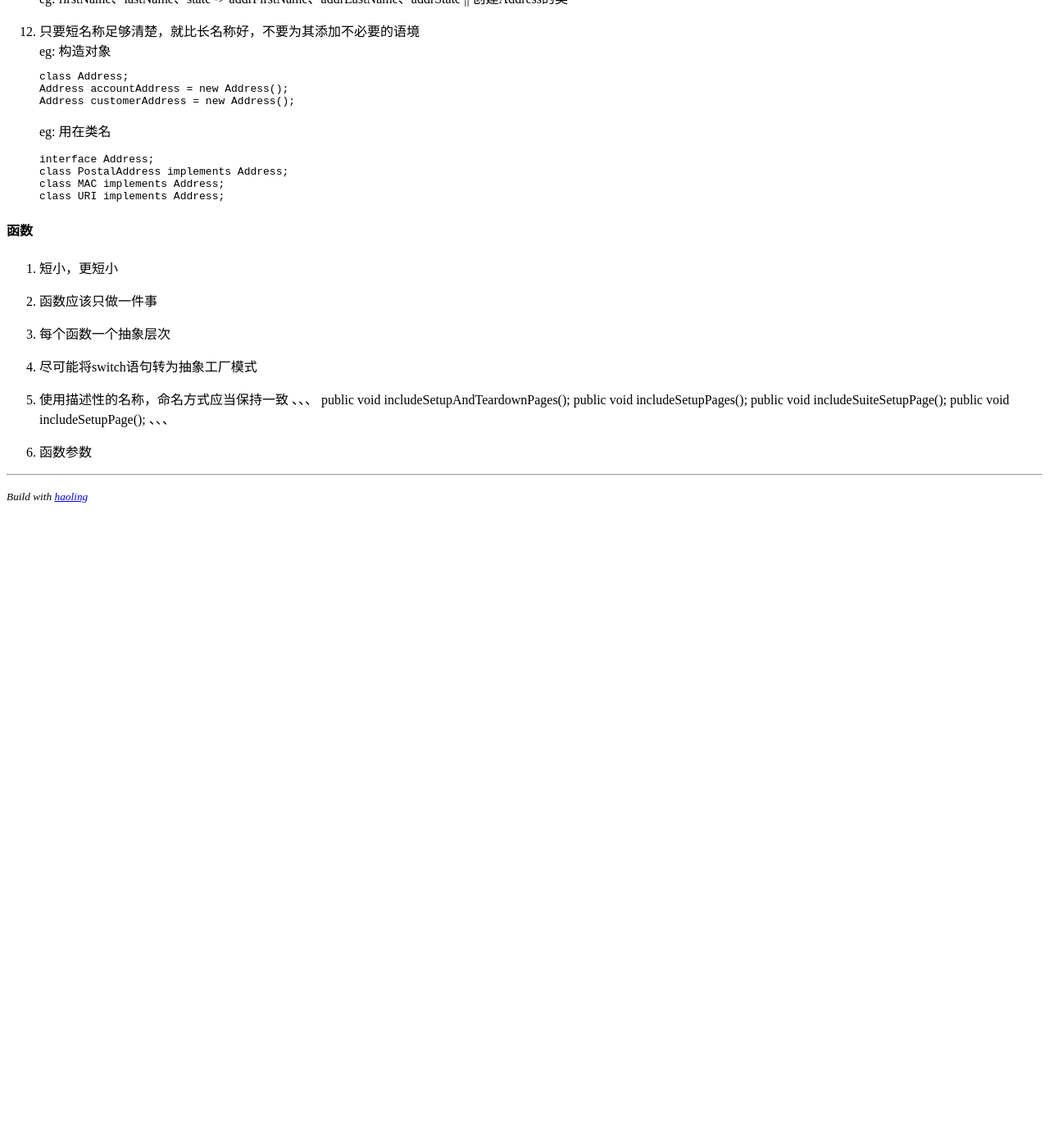
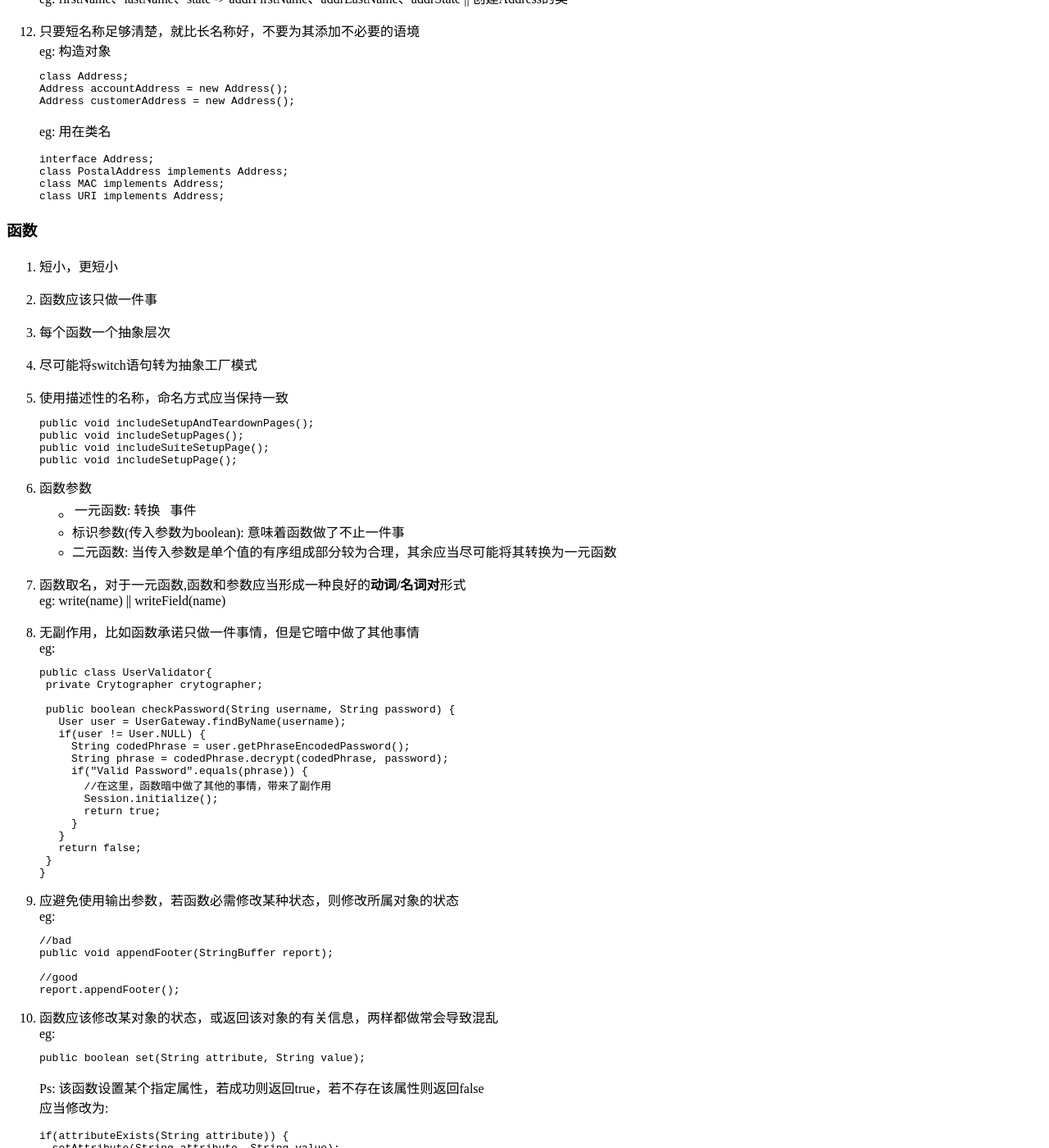
Before and after one commit to hldingzydong/hldingzydong.github.io, a Jekyll site: the page built from _posts/2019-12-1-cleanCode读书笔记(一).md, in a window 1280 px wide and 1400 px high, scrolled down 951 px. Shown: the whole window at 82% size. Built offline with Jekyll 4.4.1, drawn with Linux system fonts in a browser that asks for light colours; before the commit the page ends 1581 px from its top, so only the background shows below that; some of the changed text lies outside the part shown.

Commit message:
add function

````diff
--- a/_posts/2019-12-1-cleanCode读书笔记(一).md
+++ b/_posts/2019-12-1-cleanCode读书笔记(一).md
@@ -3,7 +3,7 @@ layout: post
 title:  cleanCode读书笔记(一)
 date:   2019-12-1
 ---
-#### 命名
+### 命名
 1. 名称为什么会存在，做什么事，应该怎么用
    eg: int d;  //消逝的时间，以日计 ->  int fileAgeInDays;
 
@@ -14,12 +14,14 @@ date:   2019-12-1
      eg: accountList  ->  accountGroup || bunchOfAccounts
    - 不要使用不同处较小的名称
      eg:  XYZControllerForEfficientHandlingOfStrings & XYZControllerForEfficientStorageOfStrings
+
 3. 有意义的区分
-   ```
+   ```java
    public static void badParamCopyChars(char a1[], char a2[]);
 
    public static void goodParamCopyChars(char source[], char destination[]);
    ```
+
 4. 不要有废话，Variable不当出现在变量名中，Table不应出现在表名中
    eg：Name**String**, Customer**Object**, money**Account**, customer**Info**, **the**Message
 
@@ -57,7 +59,8 @@ date:   2019-12-1
 	```
 
 
-#### 函数
+
+### 函数
 1. 短小，更短小
 
 2. 函数应该只做一件事
@@ -67,11 +70,108 @@ date:   2019-12-1
 4. 尽可能将switch语句转为抽象工厂模式
 
 5. 使用描述性的名称，命名方式应当保持一致
-   、、、
+   ```java
    public void includeSetupAndTeardownPages();
    public void includeSetupPages();
    public void includeSuiteSetupPage();
    public void includeSetupPage();
-   、、、
+   ```
 
 6. 函数参数
+   - 一元函数: 转换 || 事件
+   - 标识参数(传入参数为boolean): 意味着函数做了不止一件事
+   - 二元函数: 当传入参数是单个值的有序组成部分较为合理，其余应当尽可能将其转换为一元函数
+
+7. 函数取名，对于一元函数,函数和参数应当形成一种良好的**动词/名词对**形式
+   eg: write(name) || writeField(name)
+
+8. 无副作用，比如函数承诺只做一件事情，但是它暗中做了其他事情
+   eg:
+   ```java
+   public class UserValidator{
+    private Crytographer crytographer;
+
+    public boolean checkPassword(String username, String password) {
+      User user = UserGateway.findByName(username);
+      if(user != User.NULL) {
+        String codedPhrase = user.getPhraseEncodedPassword();
+        String phrase = codedPhrase.decrypt(codedPhrase, password);
+        if("Valid Password".equals(phrase)) {
+          //在这里，函数暗中做了其他的事情，带来了副作用
+          Session.initialize();
+          return true;
+        }
+      }
+      return false;
+    }
+   }
+   ```
+
+9. 应避免使用输出参数，若函数必需修改某种状态，则修改所属对象的状态
+   eg:
+   ```java
+   //bad
+   public void appendFooter(StringBuffer report);
+
+   //good
+   report.appendFooter();
+   ```
+
+10. 函数应该修改某对象的状态，或返回该对象的有关信息，两样都做常会导致混乱
+    eg:
+    ```java
+    public boolean set(String attribute, String value);
+    ```
+    Ps: 该函数设置某个指定属性，若成功则返回true，若不存在该属性则返回false
+    应当修改为:
+    ```java
+    if(attributeExists(String attribute)) {
+      setAttribute(String attribute, String value);
+      ...
+    }
+    ```
+
+11. 使用异常代理返回错误码
+    ```java
+    if(deletePage(page) == E_OK) {
+      if(register.deleteReference(page.name) == E_OK) {
+        logger.log("");
+      }else{
+        logger.log("wrong");
+      }
+    }else{
+      loggger.log("wrong");
+    }
+    ```
+    应当修改为:
+    ```java
+    try{
+      deletePage(page);
+      register.deleteReference(page.name);
+    }catch(Exception e) {
+      logger.log(e.getMessage());
+    }
+    ```
+    进一步，可以做到抽离try-catch代码块
+    ```java
+    public void delete(Page page) {
+      try{
+        deletePageAndAllReference(page);
+      }catch(Exception e) {
+        logError(e);
+      }
+    }
+
+    private void deletePageAndAllReference(Page page) throws Exception{
+       deletePage(page);
+       register.deleteReference(page.name);
+    }
+
+    private void logError(Exception e) {
+       logger.log(e.getMessage());
+    }
+    ```
+    Ps: 错误处理就是一件事，处理错误的函数不应该做其他事情
+
+12. 消灭重复
+13. 如何写出好的函数？ **不断重构与思考**
````
